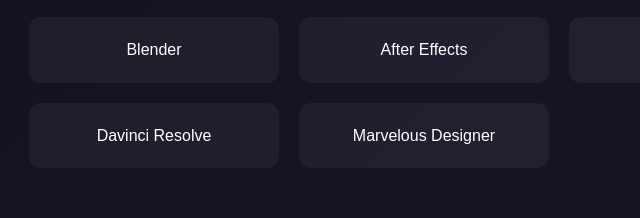
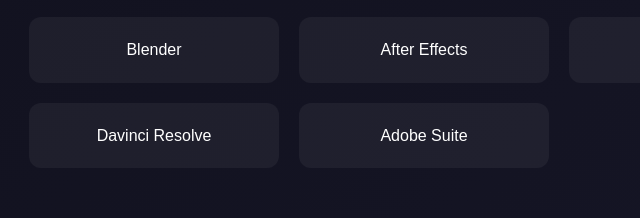
Before and after one commit to Aaditya358/Aaditya358.github.io, a plain HTML site: page index.html in a window 1280 px wide. Shown: the part 1270-1488 px from the top of the page, 81-721 px from the left. Drawn offline with Linux system fonts and the light colour scheme.

Commit message:
Update index.html

```diff
--- a/index.html
+++ b/index.html
@@ -254,7 +254,7 @@
       <div class="skill">Premiere Pro</div>
       <div class="skill">Photoshop</div>
       <div class="skill">Davinci Resolve</div>
-      <div class="skill">Marvelous Designer</div>
+      <div class="skill">Adobe Suite</div>
     </div>
   </section>
 
```
